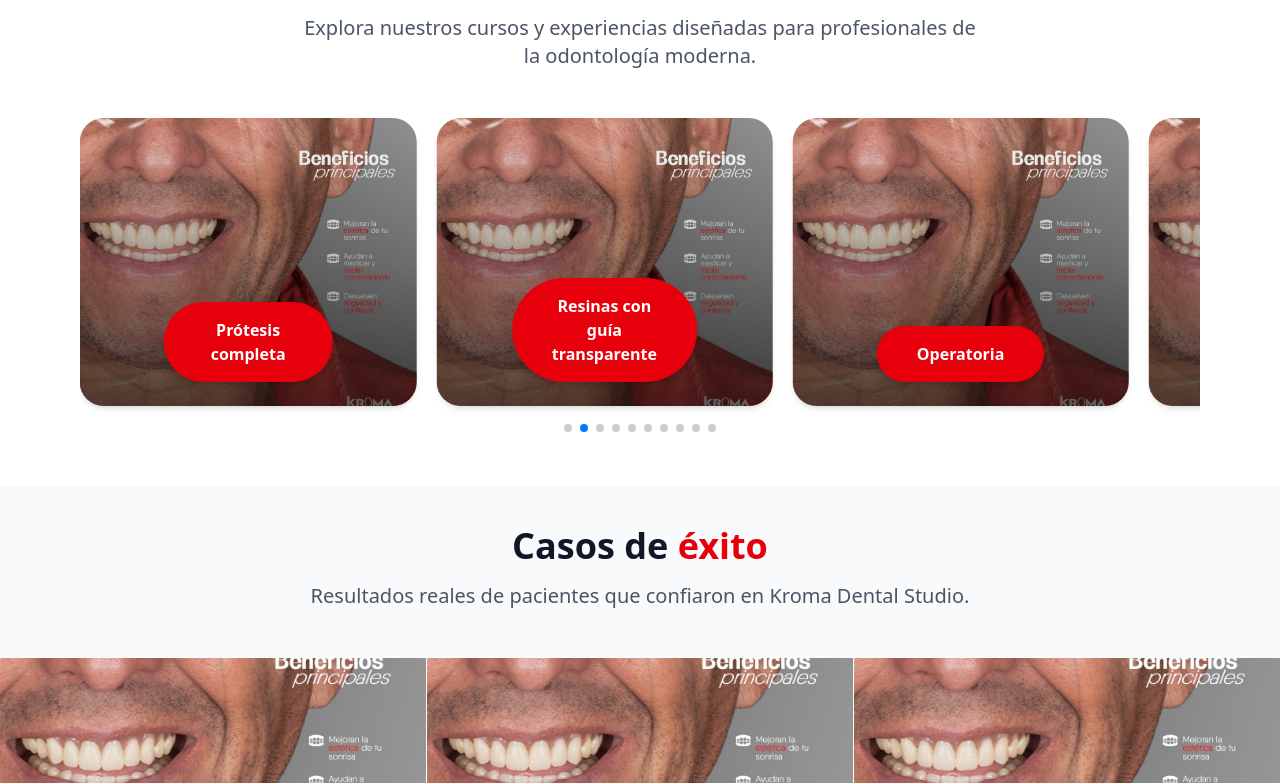
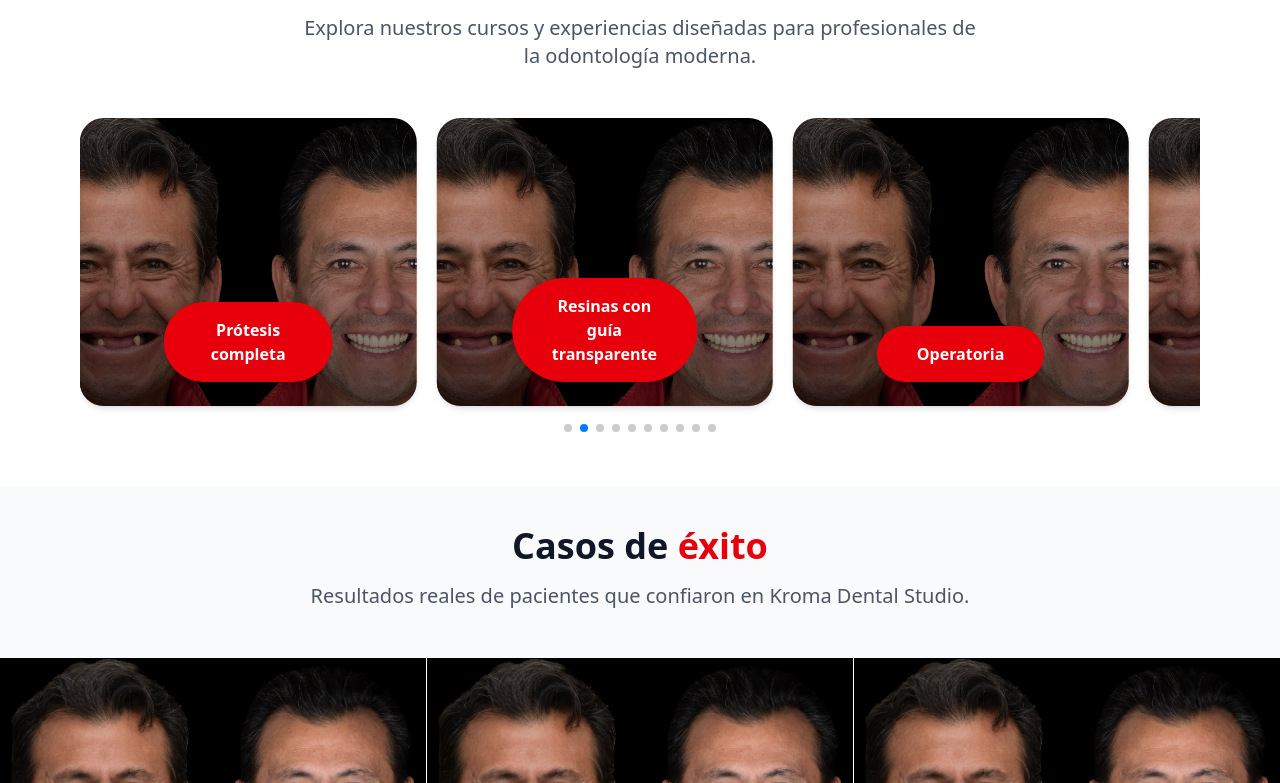
Before and after one commit to kromacompanysa/nuxt_web, a Nuxt app: page / in a window 1280 px wide. Shown: the part 897-1680 px from the top of the page. Built offline with nearby package versions, Linux system fonts and the light colour scheme.

Commit message:
change image pre and post

```diff
--- a/app/app.config.ts
+++ b/app/app.config.ts
@@ -13,52 +13,52 @@ export default defineAppConfig({
         {
           label: "Periodoncia",
           href: "/pacientes/periodoncia",
-          image: "/images/grid_01.jpeg",
+          image: "/images/pre_post_01.jpg",
         },
         {
           label: "Odontología restauradora",
           href: "/pacientes/odontologia-restauradora",
-          image: "/images/grid_01.jpeg",
+          image: "/images/pre_post_01.jpg",
         },
         {
           label: "Endodoncia",
           href: "/pacientes/endodoncia",
-          image: "/images/grid_01.jpeg",
+          image: "/images/pre_post_01.jpg",
         },
         {
           label: "Ortodoncia",
           href: "/pacientes/ortodoncia",
-          image: "/images/grid_01.jpeg",
+          image: "/images/pre_post_01.jpg",
         },
         {
           label: "Estética",
           href: "/pacientes/estetica",
-          image: "/images/grid_01.jpeg",
+          image: "/images/pre_post_01.jpg",
         },
         {
           label: "Rehabilitación oral",
           href: "/pacientes/rehabilitacion-oral",
-          image: "/images/grid_01.jpeg",
+          image: "/images/pre_post_01.jpg",
         },
         {
           label: "Implantología",
           href: "/pacientes/implantologia",
-          image: "/images/grid_01.jpeg",
+          image: "/images/pre_post_01.jpg",
         },
         {
           label: "Cirugía",
           href: "/pacientes/cirugia",
-          image: "/images/grid_01.jpeg",
+          image: "/images/pre_post_01.jpg",
         },
         {
           label: "Prótesis",
           href: "/pacientes/protesis",
-          image: "/images/grid_01.jpeg",
+          image: "/images/pre_post_01.jpg",
         },
         {
           label: "Odontopediatría",
           href: "/pacientes/odontopediatria",
-          image: "/images/grid_01.jpeg",
+          image: "/images/pre_post_01.jpg",
         },
       ],
     },
@@ -70,52 +70,52 @@ export default defineAppConfig({
         {
           label: "Fotografía odontológica",
           href: "/cursos/fotografia-odontologica",
-          image: "/images/grid_01.jpeg",
+          image: "/images/pre_post_01.jpg",
         },
         {
           label: "Prótesis completa",
           href: "/cursos/protesis-completa",
-          image: "/images/grid_01.jpeg",
+          image: "/images/pre_post_01.jpg",
         },
         {
           label: "Resinas con guía transparente",
           href: "/cursos/resinas-guia-transparente",
-          image: "/images/grid_01.jpeg",
+          image: "/images/pre_post_01.jpg",
         },
         {
           label: "Operatoria",
           href: "/cursos/operatoria",
-          image: "/images/grid_01.jpeg",
+          image: "/images/pre_post_01.jpg",
         },
         {
           label: "Rehabilitación oral",
           href: "/cursos/rehabilitacion-oral",
-          image: "/images/grid_01.jpeg",
+          image: "/images/pre_post_01.jpg",
         },
         {
           label: "Resinas estratificadas",
           href: "/cursos/resinas-estratificadas",
-          image: "/images/grid_01.jpeg",
+          image: "/images/pre_post_01.jpg",
         },
         {
           label: "Endodoncia",
           href: "/cursos/endodoncia",
-          image: "/images/grid_01.jpeg",
+          image: "/images/pre_post_01.jpg",
         },
         {
           label: "Periodoncia e implantes",
           href: "/cursos/periodoncia-implantes",
-          image: "/images/grid_01.jpeg",
+          image: "/images/pre_post_01.jpg",
         },
         {
           label: "Ortodoncia",
           href: "/cursos/ortodoncia",
-          image: "/images/grid_01.jpeg",
+          image: "/images/pre_post_01.jpg",
         },
         {
           label: "Odontología digital",
           href: "/cursos/odontologia-digital",
-          image: "/images/grid_01.jpeg",
+          image: "/images/pre_post_01.jpg",
         },
       ],
     },
@@ -127,32 +127,32 @@ export default defineAppConfig({
         {
           label: "Diseño digital",
           href: "/laboratorio/diseno-digital",
-          image: "/images/grid_01.jpeg",
+          image: "/images/pre_post_01.jpg",
         },
         {
           label: "Impresión 3D",
           href: "/laboratorio/impresion-3d",
-          image: "/images/grid_01.jpeg",
+          image: "/images/pre_post_01.jpg",
         },
         {
           label: "Escaneo intraoral",
           href: "/laboratorio/escaneo-intraoral",
-          image: "/images/grid_01.jpeg",
+          image: "/images/pre_post_01.jpg",
         },
         {
           label: "Modelado CAD",
           href: "/laboratorio/modelado-cad",
-          image: "/images/grid_01.jpeg",
+          image: "/images/pre_post_01.jpg",
         },
         {
           label: "Simulación oclusal",
           href: "/laboratorio/simulacion-oclusal",
-          image: "/images/grid_01.jpeg",
+          image: "/images/pre_post_01.jpg",
         },
         {
           label: "Planificación digital",
           href: "/laboratorio/planificacion-digital",
-          image: "/images/grid_01.jpeg",
+          image: "/images/pre_post_01.jpg",
         },
       ],
     },
@@ -174,11 +174,11 @@ export default defineAppConfig({
     },
   ],
   gallery: [
-    "~/assets/images/grid_01.jpeg",
-    "~/assets/images/grid_01.jpeg",
-    "~/assets/images/grid_01.jpeg",
-    "~/assets/images/grid_01.jpeg",
-    "~/assets/images/grid_01.jpeg",
-    "~/assets/images/grid_01.jpeg",
+    "~/assets/images/pre_post_01.jpg",
+    "~/assets/images/pre_post_01.jpg",
+    "~/assets/images/pre_post_01.jpg",
+    "~/assets/images/pre_post_01.jpg",
+    "~/assets/images/pre_post_01.jpg",
+    "~/assets/images/pre_post_01.jpg",
   ],
 });
--- a/app/components/Default/SwiperGallery.vue
+++ b/app/components/Default/SwiperGallery.vue
@@ -49,16 +49,16 @@ import "swiper/css/grid";
 import "swiper/css/pagination";
 
 const galleryNames = [
-    "grid_01.jpeg",
-    "grid_01.jpeg",
-    "grid_01.jpeg",
-    "grid_01.jpeg",
-    "grid_01.jpeg",
-    "grid_01.jpeg",
-    "grid_01.jpeg",
-    "grid_01.jpeg",
-    "grid_01.jpeg",
-    "grid_01.jpeg",
+    "pre_post_01.jpg",
+    "pre_post_01.jpg",
+    "pre_post_01.jpg",
+    "pre_post_01.jpg",
+    "pre_post_01.jpg",
+    "pre_post_01.jpg",
+    "pre_post_01.jpg",
+    "pre_post_01.jpg",
+    "pre_post_01.jpg",
+    "pre_post_01.jpg",
 ];
 
 const gallery = galleryNames.map((name) => `/images/${name}`);
```
Also changed, not shown: public/images/pre_post_01.jpg (added).
